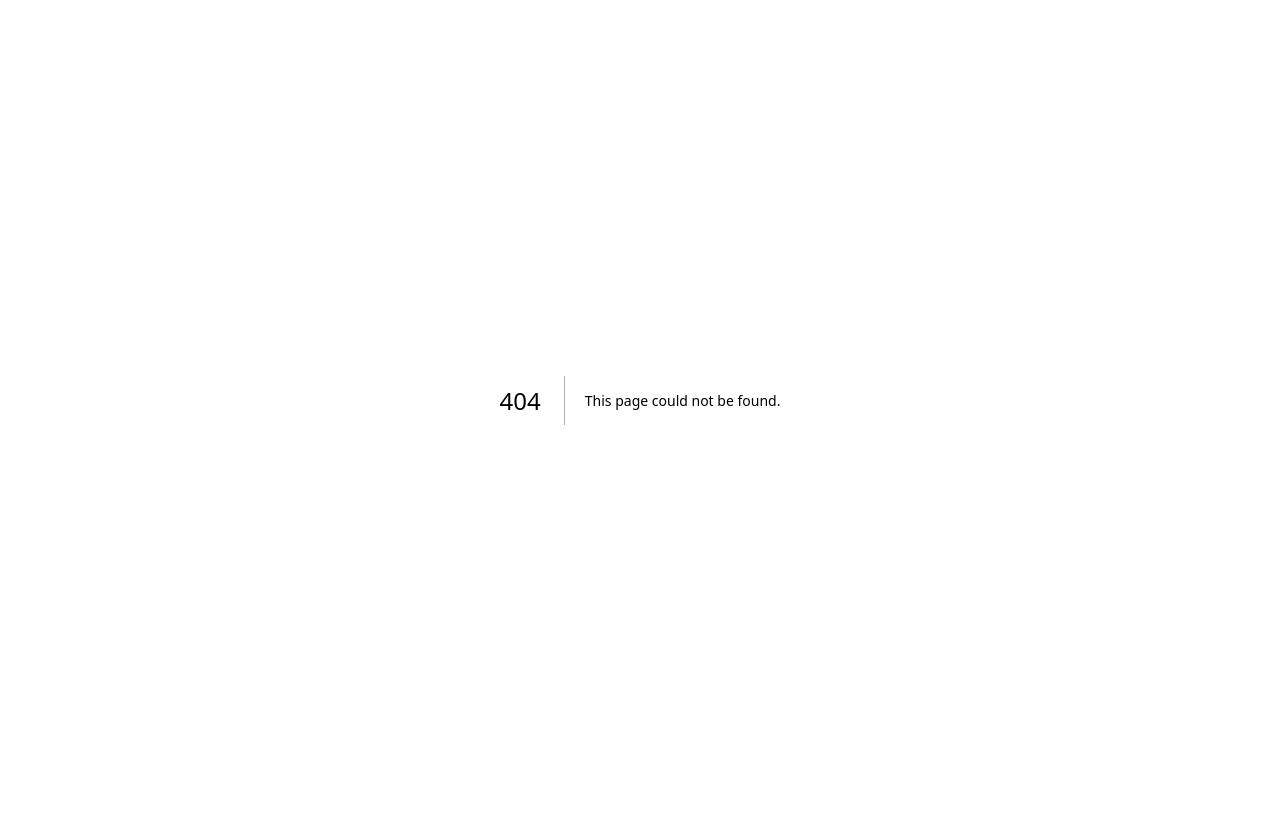
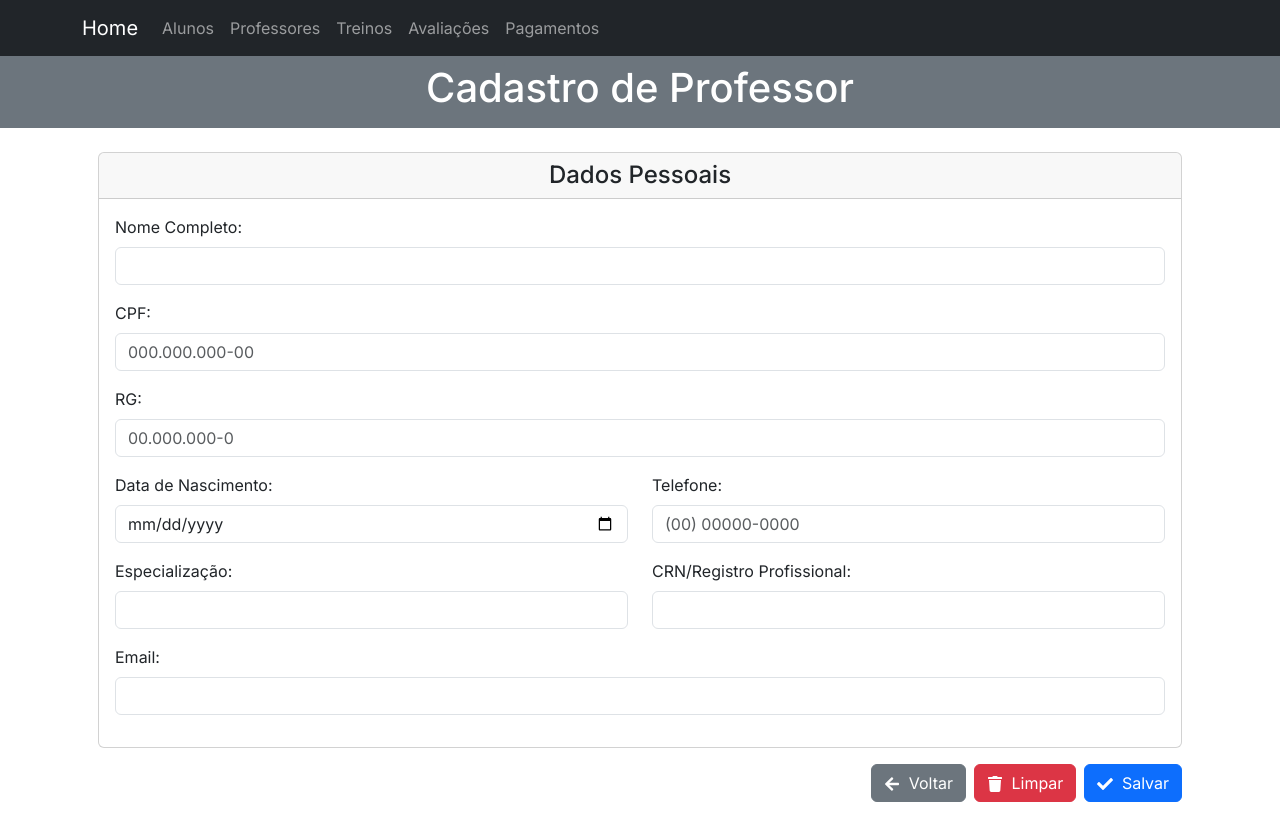
Before and after one commit to ThiagoTK2/SmartPedra, a Next.js app: page /professores/form in a window 1280 px wide. Before the commit this address had no page. Built offline with nearby package versions, Linux system fonts and the light colour scheme.

Commit message:
Criando a pagina Professores - Faltando a mascara e a ligação das paginas

```diff
--- /dev/null
+++ b/src/app/professores/form/page.js
@@ -0,0 +1,200 @@
+"use client";
+
+import Pagina from '@/components/Pagina';
+import { useRouter } from 'next/navigation';
+import { useEffect, useState } from 'react';
+import { Button, Col, Form, Row, Card } from 'react-bootstrap';
+import { FaArrowLeft, FaCheck, FaTrash } from "react-icons/fa";
+import { v4 } from 'uuid';
+import { useSearchParams } from 'next/navigation'; // Importação do useSearchParams
+import { useForm } from "react-hook-form";
+
+export default function ProfessorFormPage() {
+  const router = useRouter();
+  const searchParams = useSearchParams(); // Usando useSearchParams
+  const [professores, setProfessores] = useState([]);
+  const [professorEditado, setProfessorEditado] = useState(null);
+  const id = searchParams.get('id'); // Obtendo o id de searchParams
+
+  // useEffect para carregar os professores e o professor a ser editado
+  useEffect(() => {
+    const professoresLocal = JSON.parse(localStorage.getItem('professores')) || [];
+    setProfessores(professoresLocal);
+
+    if (id) {
+      const professorEncontrado = professoresLocal.find(item => item.id === id);
+      setProfessorEditado(professorEncontrado);
+    }
+  }, [id]); // Dependência em `id`
+
+  // Função para salvar o professor
+  function salvar(dados) {
+    if (professorEditado) {
+      Object.assign(professorEditado, dados);
+      localStorage.setItem('professores', JSON.stringify(professores));
+    } else {
+      dados.id = v4();
+      professores.push(dados);
+      localStorage.setItem('professores', JSON.stringify(professores));
+    }
+
+    alert("Professor cadastrado com sucesso!");
+    router.push("/professores");
+  }
+
+  // Valores iniciais do formulário
+  const initialValues = {
+    nomeCompleto: '',
+    cpf: '',
+    rg: '',
+    dataNascimento: '',
+    telefone: '',
+    especializacao: '',
+    crn: '',
+    email: '',
+  };
+
+  const { register, handleSubmit, formState: { errors } } = useForm({
+    defaultValues: professorEditado || initialValues,
+  });
+
+  return (
+    <Pagina titulo={"Cadastro de Professor"}>
+      <Form onSubmit={handleSubmit(salvar)} className="p-3">
+        <Card className="mb-3">
+          <Card.Header as="h4" className="text-center">Dados Pessoais</Card.Header>
+          <Card.Body>
+            <Row className='mb-3'>
+              <Form.Group as={Col}>
+                <Form.Label>Nome Completo:</Form.Label>
+                <Form.Control
+                  {...register("nomeCompleto", { required: "Campo obrigatório" })}
+                  type='text'
+                  isInvalid={errors.nomeCompleto}
+                />
+                <Form.Control.Feedback type='invalid'>{errors.nomeCompleto?.message}</Form.Control.Feedback>
+              </Form.Group>
+            </Row>
+
+            <Row className='mb-3'>
+              <Form.Group as={Col}>
+                <Form.Label>CPF:</Form.Label>
+                <Form.Control
+                  {...register("cpf", {
+                    required: "Campo obrigatório",
+                    pattern: {
+                      value: /^\d{3}\.\d{3}\.\d{3}-\d{2}$/,
+                      message: "CPF inválido",
+                    },
+                  })}
+                  type='text'
+                  placeholder="000.000.000-00"
+                  isInvalid={errors.cpf}
+                />
+                <Form.Control.Feedback type='invalid'>{errors.cpf?.message}</Form.Control.Feedback>
+              </Form.Group>
+            </Row>
+
+            <Row className='mb-3'>
+              <Form.Group as={Col}>
+                <Form.Label>RG:</Form.Label>
+                <Form.Control
+                  {...register("rg", {
+                    required: "Campo obrigatório",
+                    pattern: {
+                      value: /^\d{1,2}\.\d{3}\.\d{3}-\d$/,
+                      message: "RG inválido",
+                    },
+                  })}
+                  type='text'
+                  placeholder="00.000.000-0"
+                  isInvalid={errors.rg}
+                />
+                <Form.Control.Feedback type='invalid'>{errors.rg?.message}</Form.Control.Feedback>
+              </Form.Group>
+            </Row>
+
+            <Row className='mb-3'>
+              <Form.Group as={Col}>
+                <Form.Label>Data de Nascimento:</Form.Label>
+                <Form.Control
+                  {...register("dataNascimento", { required: "Campo obrigatório" })}
+                  type='date'
+                  isInvalid={errors.dataNascimento}
+                />
+                <Form.Control.Feedback type='invalid'>{errors.dataNascimento?.message}</Form.Control.Feedback>
+              </Form.Group>
+              <Form.Group as={Col}>
+                <Form.Label>Telefone:</Form.Label>
+                <Form.Control
+                  {...register("telefone", {
+                    required: "Campo obrigatório",
+                    pattern: {
+                      value: /^\(\d{2}\) \d{5}-\d{4}$/,
+                      message: "Telefone inválido",
+                    },
+                  })}
+                  type='text'
+                  placeholder="(00) 00000-0000"
+                  isInvalid={errors.telefone}
+                />
+                <Form.Control.Feedback type='invalid'>{errors.telefone?.message}</Form.Control.Feedback>
+              </Form.Group>
+            </Row>
+
+            <Row className='mb-3'>
+              <Form.Group as={Col}>
+                <Form.Label>Especialização:</Form.Label>
+                <Form.Control
+                  {...register("especializacao", { required: "Campo obrigatório" })}
+                  type='text'
+                  isInvalid={errors.especializacao}
+                />
+                <Form.Control.Feedback type='invalid'>{errors.especializacao?.message}</Form.Control.Feedback>
+              </Form.Group>
+              <Form.Group as={Col}>
+                <Form.Label>CRN/Registro Profissional:</Form.Label>
+                <Form.Control
+                  {...register("crn", { required: "Campo obrigatório" })}
+                  type='text'
+                  isInvalid={errors.crn}
+                />
+                <Form.Control.Feedback type='invalid'>{errors.crn?.message}</Form.Control.Feedback>
+              </Form.Group>
+            </Row>
+
+            <Row className='mb-3'>
+              <Form.Group as={Col}>
+                <Form.Label>Email:</Form.Label>
+                <Form.Control
+                  {...register("email", {
+                    required: "Campo obrigatório",
+                    pattern: {
+                      value: /^[^\s@]+@[^\s@]+\.[^\s@]+$/,
+                      message: "Email inválido",
+                    },
+                  })}
+                  type='email'
+                  isInvalid={errors.email}
+                />
+                <Form.Control.Feedback type='invalid'>{errors.email?.message}</Form.Control.Feedback>
+              </Form.Group>
+            </Row>
+          </Card.Body>
+        </Card>
+
+        <Form.Group className='text-end'>
+          <Button className='me-2' variant='secondary' onClick={() => router.push('/professores')}>
+            <FaArrowLeft className='me-1' /> Voltar
+          </Button>
+          <Button className='me-2' variant='danger' type="reset">
+            <FaTrash className='me-1' /> Limpar
+          </Button>
+          <Button variant='primary' type="submit">
+            <FaCheck className='me-1' /> Salvar
+          </Button>
+        </Form.Group>
+      </Form>
+    </Pagina>
+  );
+}
```
Also changed, not shown: src/app/professores/page.js (added, +70 -0 lines).
